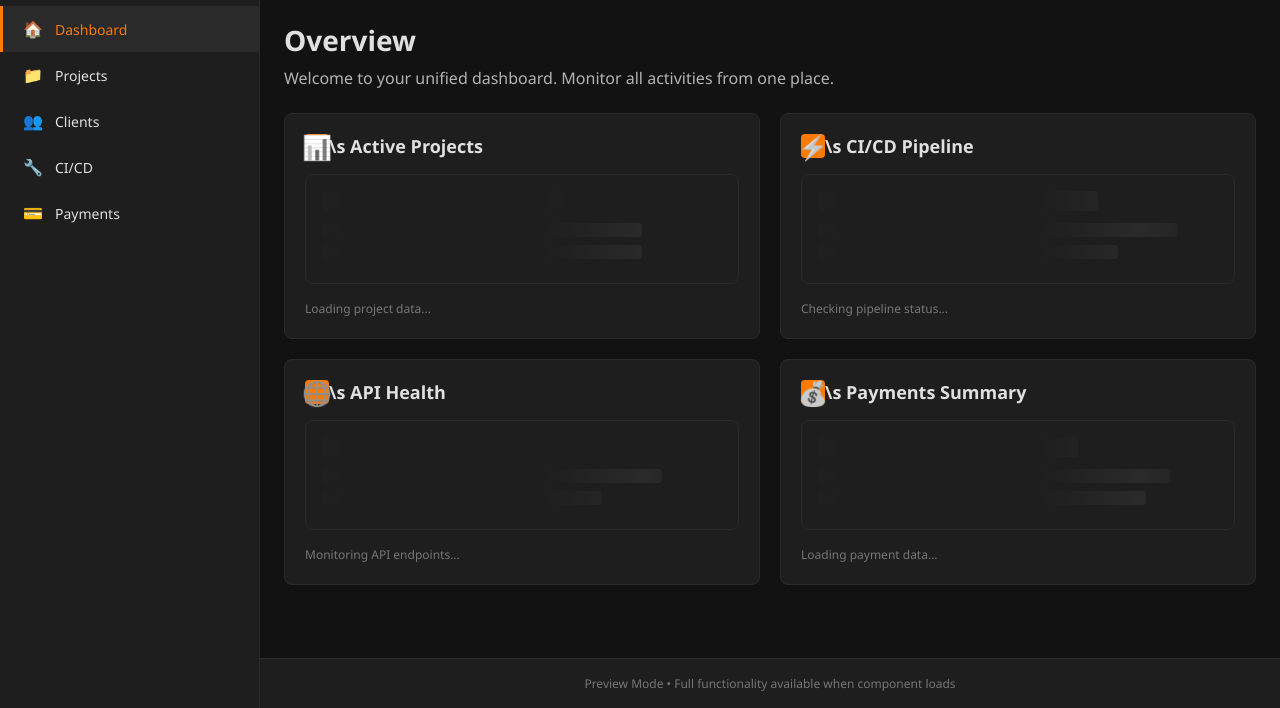
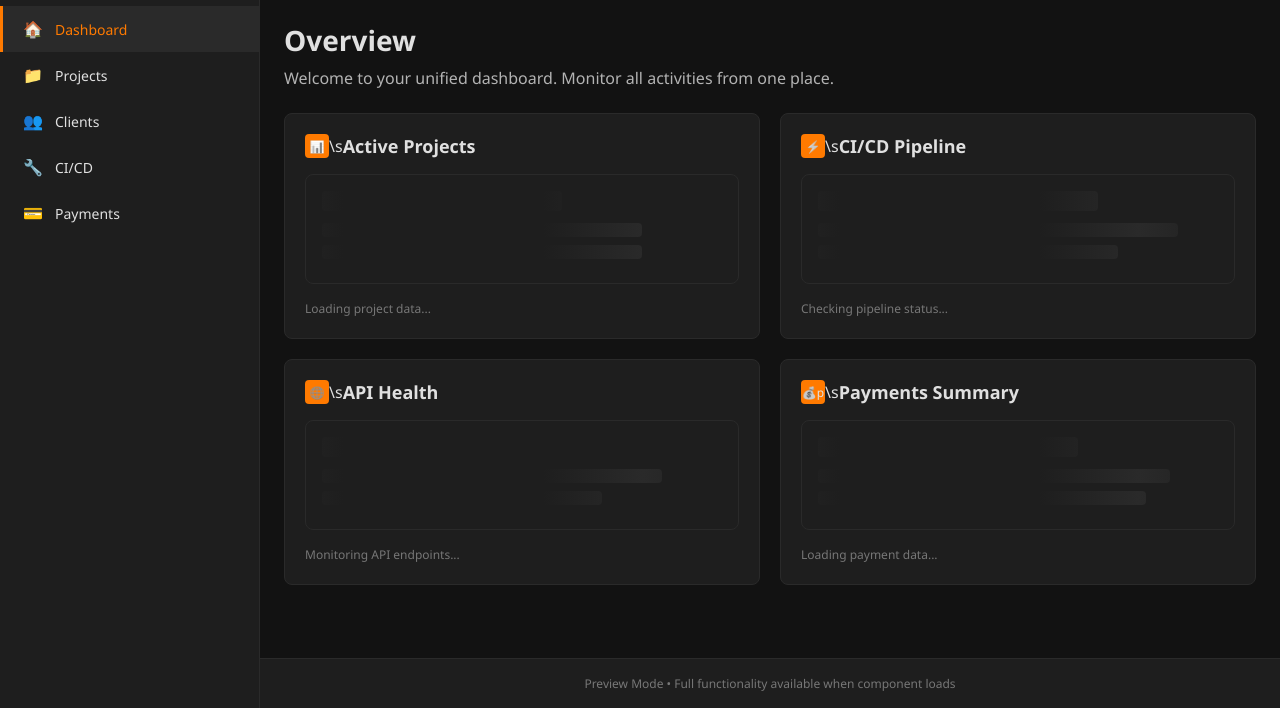
Before and after one commit to vitrixLab/SAP-Project-Phase-4-abap-partner-reference-application, a website: page fiori-apps/visitors/webapp/index.html in a window 1280 px wide. Shown: the part 892-1600 px from the top of the page. Drawn offline with Linux system fonts and the light colour scheme.

Commit message:
Update index.html

```diff
--- a/fiori-apps/visitors/webapp/index.html
+++ b/fiori-apps/visitors/webapp/index.html
@@ -274,7 +274,7 @@
       font-size: 12px;
     }
 
-    .card-icon h1 {
+    .card-icon p {
       filter: grayscale(100%);
     }
 
@@ -519,8 +519,8 @@
           <div class="cards-grid">
             <div class="dashboard-card">
               <div class="card-header">
-                <div class="card-icon"><h1>📊</h1></div>
-                <h3 class="card-title"> \s Active Projects</h3>
+                <div class="card-icon"><p>📊</p></div>
+                 \s <h3 class="card-title">Active Projects</h3>
               </div>
               <div class="card-content">
                 <div class="skeleton-card">
@@ -534,8 +534,8 @@
 
             <div class="dashboard-card">
               <div class="card-header">
-                <div class="card-icon"><h1>⚡</h1></div>
-                <h3 class="card-title"> \s CI/CD Pipeline</h3>
+                <div class="card-icon"><p>⚡</p></div>
+                 \s <h3 class="card-title">CI/CD Pipeline</h3>
               </div>
               <div class="card-content">
                 <div class="skeleton-card">
@@ -549,8 +549,8 @@
 
             <div class="dashboard-card">
               <div class="card-header">
-                <div class="card-icon"><h1>🌐</h1></div>
-                <h3 class="card-title"> \s API Health</h3>
+                <div class="card-icon"><p>🌐</p></div>
+                 \s <h3 class="card-title">API Health</h3>
               </div>
               <div class="card-content">
                 <div class="skeleton-card">
@@ -564,8 +564,8 @@
 
             <div class="dashboard-card">
               <div class="card-header">
-                <div class="card-icon"><h1>💰</h1></div>
-                <h3 class="card-title"> \s Payments Summary</h3>
+                <div class="card-icon"><p>💰</p>p</div>
+                \s <h3 class="card-title">Payments Summary</h3>
               </div>
               <div class="card-content">
                 <div class="skeleton-card">
```
